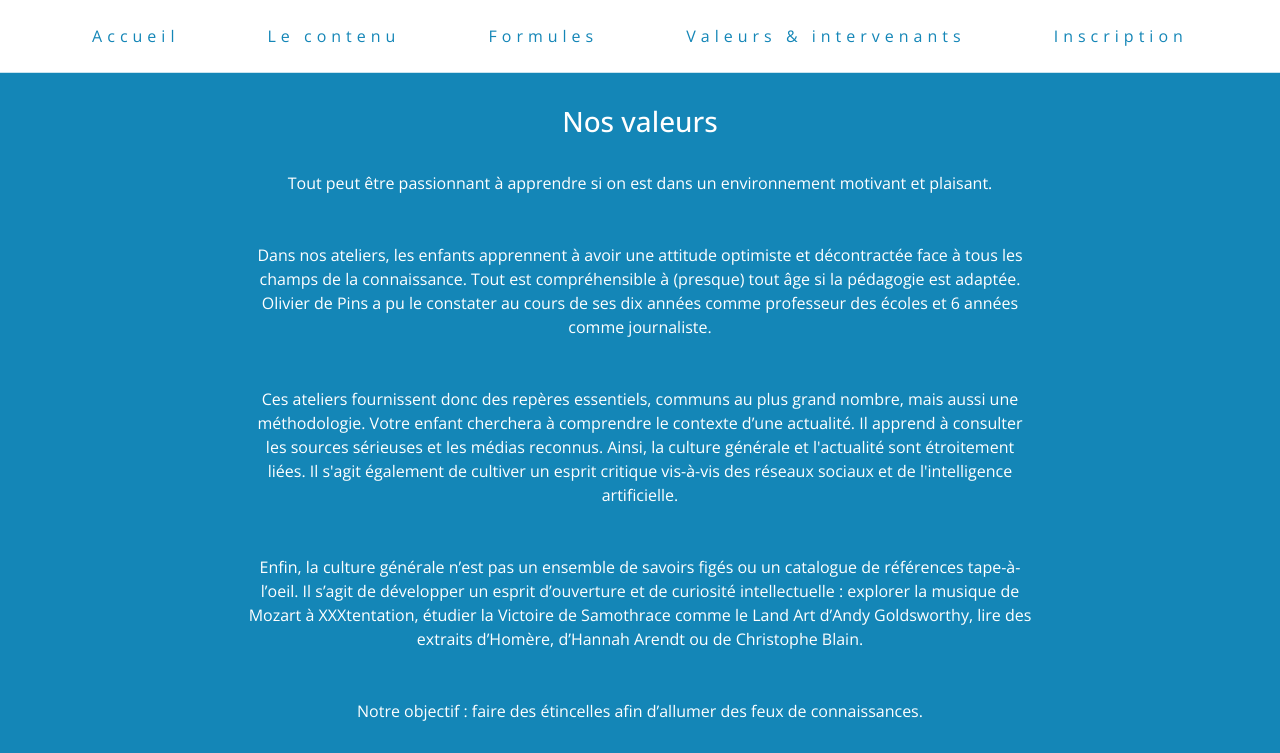
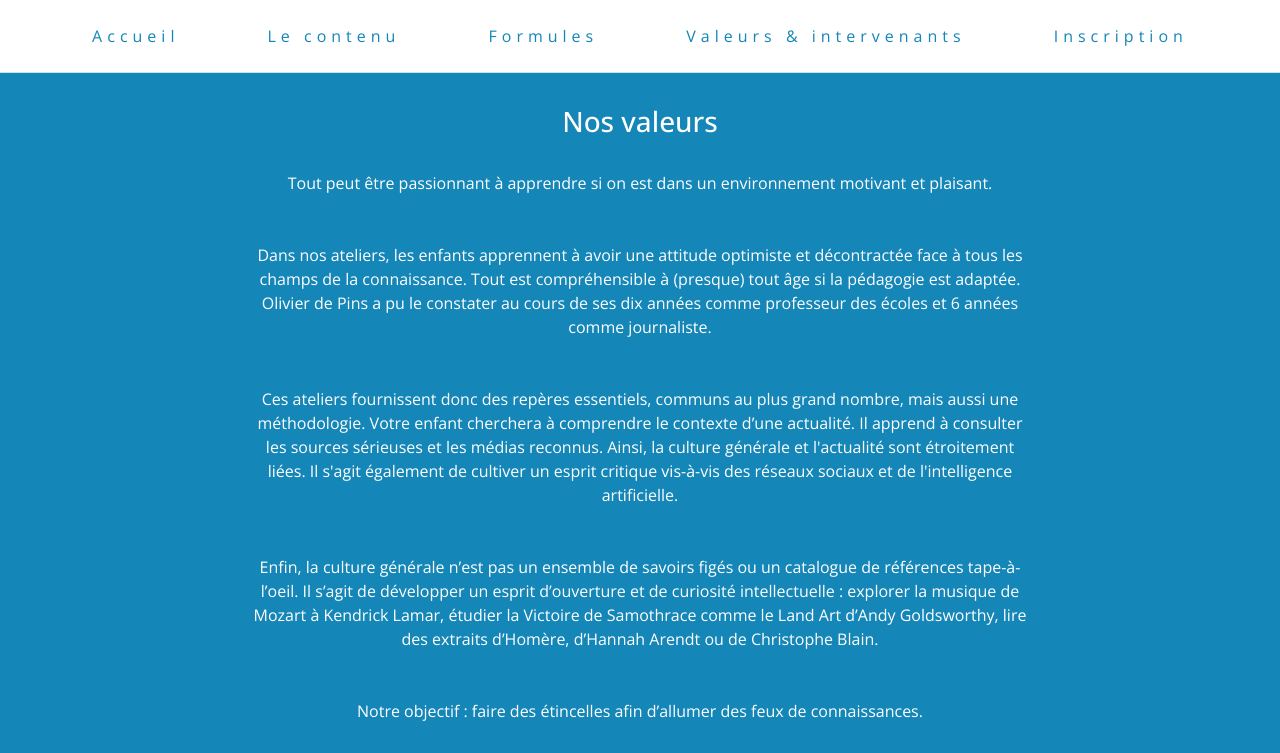
Before and after one commit to jbcharrier/etincelles, an Angular app: page /valeurs in a window 1280 px wide. Shown: the top 753 px of the page. Built offline with nearby package versions, Linux system fonts and the light colour scheme.

Commit message:
petites modifs

```diff
--- a/src/app/accueil/accueil.component.html
+++ b/src/app/accueil/accueil.component.html
@@ -42,7 +42,7 @@
     <div class="col-lg-4">
       <i class="bi bi-people"></i>
       <p>
-        Les ateliers Étincelles s’adressent aux jeunes de
+        Ces cours collectifs s’adressent aux jeunes de
         <span class="bold">8 à 18 ans, réunis par tranche d’âge</span>. Cette
         méthode permet une progression de tous : ceux qui sont passionnés de
         savoirs comme à ceux qui rencontrent des difficultés
@@ -51,7 +51,7 @@
     <div class="col-lg-4">
       <i class="bi bi-geo-alt-fill"></i>
       <p>
-        Ces ateliers se tiennent à <span class="bold">Paris</span>, en groupe de
+        Les ateliers Étincelles se tiennent à <span class="bold">Paris</span>, en groupe de
         <span class="bold">5 élèves à domicile</span>, ou de
         <span class="bold">15 élèves maximum dans une salle</span>. Possiblités
         de <span class="bold">visioconférence</span>. Ils sont aussi destinés
--- a/src/app/accueil/accueil.component.scss
+++ b/src/app/accueil/accueil.component.scss
@@ -3,7 +3,7 @@
 .accueil {
   .logo-container {
     .logo img {
-      width: 30%;
+      width: 25%;
       margin: 2rem;
     }
   }
--- a/src/app/valeurs/valeurs.component.html
+++ b/src/app/valeurs/valeurs.component.html
@@ -26,7 +26,7 @@
         Enfin, la culture générale n’est pas un ensemble de savoirs figés ou un
         catalogue de références tape-à-l’oeil. Il s’agit de développer un esprit
         d’ouverture et de curiosité intellectuelle : explorer la musique de
-        Mozart à XXXtentation, étudier la Victoire de Samothrace comme le Land
+        Mozart à Kendrick Lamar, étudier la Victoire de Samothrace comme le Land
         Art d’Andy Goldsworthy, lire des extraits d’Homère, d’Hannah Arendt ou
         de Christophe Blain.
       </p>
```
